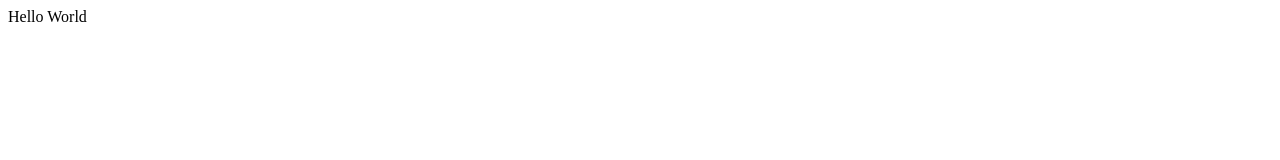
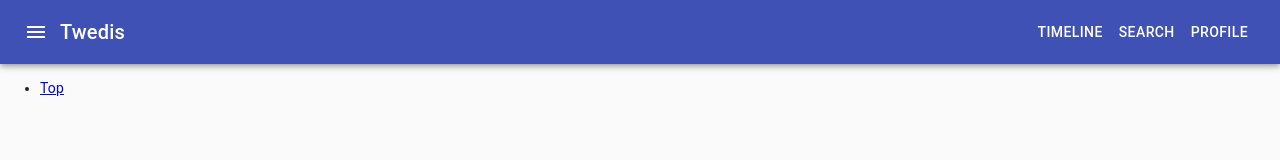
Before and after one commit to AtryzA/Twedis, a React app: page / in a window 1280 px wide. Built offline with nearby package versions, Linux system fonts and the light colour scheme.

Commit message:
add a top screen

```diff
--- /dev/null
+++ b/src/client/App.js
@@ -0,0 +1,47 @@
+import React from 'react';
+import { makeStyles, AppBar, Toolbar, Typography, CssBaseline, IconButton, Button } from '@material-ui/core';
+import MenuIcon from '@material-ui/icons/Menu';
+import { BrowserRouter, Route } from 'react-router-dom';
+import Top from './Top';
+import TimeLine from './TimeLine';
+
+const useStyles = makeStyles((theme) => ({
+  root: {
+    flexGrow: 1,
+  },
+  menuButton: {
+    marginRigth: theme.spacing(2),
+  },
+  title: {
+    flexGrow: 1,
+  },
+}));
+
+export default function App() {
+  const classes = useStyles();
+
+  return (
+    <div className={classes.root}>
+      <BrowserRouter>
+        <CssBaseline />
+        <AppBar position="static">
+          <Toolbar>
+            <IconButton edge="start" className={classes.menuButton} color="inherit" aria-label="menu">
+              <MenuIcon />
+            </IconButton>
+            <Typography variant="h6" className={classes.title}>
+              Twedis
+            </Typography>
+            <Button color="inherit">TimeLine</Button>
+            <Button color="inherit">Search</Button>
+            <Button color="inherit">Profile</Button>
+          </Toolbar>
+        </AppBar>
+        <div>
+          <Route exact path="/" component={Top} />
+          <Route path="/timeline" component={TimeLine} />
+        </div>
+      </BrowserRouter>
+    </div>
+  );
+}
--- /dev/null
+++ b/src/client/TimeLine.js
@@ -0,0 +1,36 @@
+import React, { useEffect, useState } from 'react';
+import TweetCard from './TweetCard';
+
+const params = {
+  'count': 100,
+  'exclude_replies': true
+};
+
+export default function TimeLine(props) {
+  const [tweets, setTweets] = useState([]);
+
+  useEffect(() => {
+    const getTweet = () => {
+      const url = new URL('http://127.0.0.1:3000/timeline');
+      Object.keys(params).forEach(key => { url.searchParams.append(key, params[key]); });
+      fetch(url).then(res => {
+        res.json();
+      }).then(json => {
+        console.log(json);
+        setTweets(json);
+      });
+    };
+    console.log(tweets);
+    getTweet();
+  }, []);
+
+  return (
+    <div>
+      {(() => {
+        for (const tweet of tweets) {
+          <TweetCard user_name={tweet.user_name} profile_image_url={tweet.profile_image_url} tweet={tweet.tweet} created_at={tweet.created_at} />;
+        }
+      })()}
+    </div>
+  );
+}
--- /dev/null
+++ b/src/client/Top.js
@@ -0,0 +1,12 @@
+import React from 'react';
+import { Link } from 'react-router-dom';
+
+export default function Top() {
+  return (
+    <div>
+      <ul>
+        <li><Link to="/timeline">Top</Link></li>
+      </ul>
+    </div>
+  );
+}
--- /dev/null
+++ b/src/client/TweetCard.js
@@ -0,0 +1,27 @@
+import React from 'react';
+import { makeStyles, Card, CardHeader, CardContent, Avatar } from '@material-ui/core';
+
+const useStyles = makeStyles((theme) => ({
+  root: {
+    minWidth: 450,
+  },
+}));
+
+export default function TweetCard(props) {
+  const classes = useStyles();
+
+  return (
+    <Card classes={classes.root}>
+      <CardHeader
+        avatar={
+          <Avatar aria-label="recipe" className={classes.avatar} src={this.props.profile_image_url} />
+        }
+        title={this.props.user_name}
+        subheader={this.props.created_at}
+      />
+      <CardContent>
+        {this.props.tweet}
+      </CardContent>
+    </Card>
+  );
+}
--- a/src/client/index.html
+++ b/src/client/index.html
@@ -1,13 +1,12 @@
 <!DOCTYPE html>
 <html lang="en">
-    <head>
-        <meta charset="UTF-8">
-        <meta name="viewport" content="width=device-width, initial-scale=1.0">
-        <meta http-equiv="X-UA-Compatible" content="ie=edge">
-        <title>React And Webpack</title>
-    </head>
-    <body>
-        <section id="index">
-        </section>
-    </body>
+  <head>
+    <meta charset="UTF-8" />
+    <meta name="viewport" content="width=device-width, initial-scale=1.0" />
+    <meta http-equiv="X-UA-Compatible" content="ie=edge" />
+    <title>Twedis</title>
+  </head>
+  <body>
+    <section id="index"></section>
+  </body>
 </html>
--- a/src/client/index.js
+++ b/src/client/index.js
@@ -1,14 +1,5 @@
 import React from 'react';
 import ReactDOM from 'react-dom';
-
-export const App = () => {
-    return (
-        <div className="App">
-            <header className="App-header">
-                Hello World
-            </header>
-        </div>
-    );
-};
+import App from './App';
 
 ReactDOM.render(<App />, document.getElementById('index'));
```
